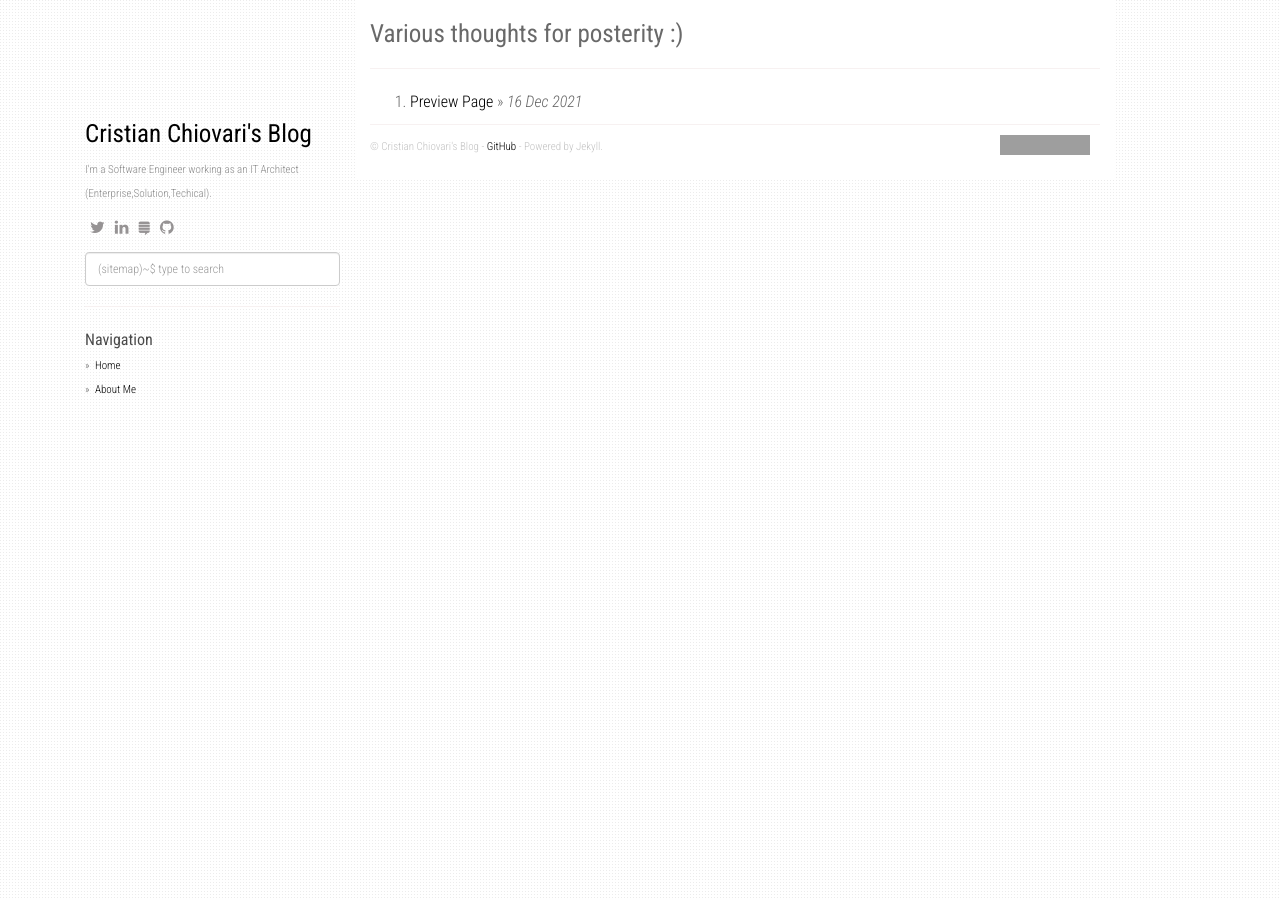
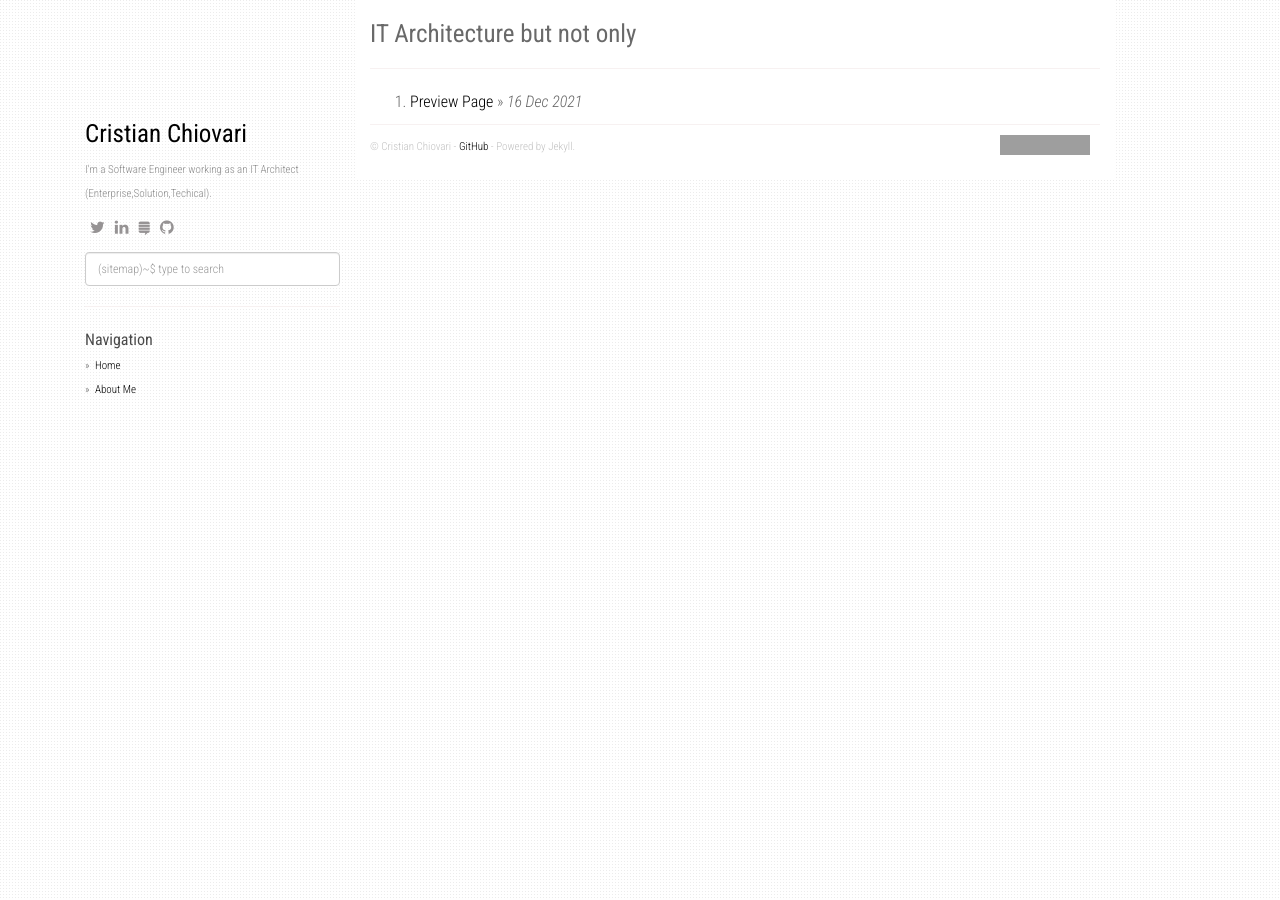
Before and after one commit to ccristian/ccristian.github.com, a Jekyll site: the page built from index.html, in a window 1280 px wide. Built offline with Jekyll 4.4.1, drawn with Linux system fonts in a browser that asks for light colours; nearby versions of some CDN libraries; the list of posts is cut into pages by our own code; grey boxes are pictures that could not be loaded.

Commit message:
fine tuning titles

```diff
--- a/_config.yml
+++ b/_config.yml
@@ -1,6 +1,6 @@
-title: Various thoughts for posterity :)
+title: IT Architecture but not only
 description: A place where I publish my ideas, work , anything I consider worth sharing
-author: Cristian Chiovari's Blog
+author: Cristian Chiovari
 github: https://github.com/ccristian
 about: I'm a Software Engineer working as an IT Architect (Enterprise,Solution,Techical).
 #disqus_shortname: stackproblems
--- a/_posts/2021-12-16-blog-preview.markdown
+++ b/_posts/2021-12-16-blog-preview.markdown
@@ -6,7 +6,6 @@ categories: [general]
 ---
 
 ### First Post - Preview Page Types
-[Listing Pages](samples/listings-page)
 
 Text can be **bold**, _italic_, or ~~strikethrough~~.
 
```
